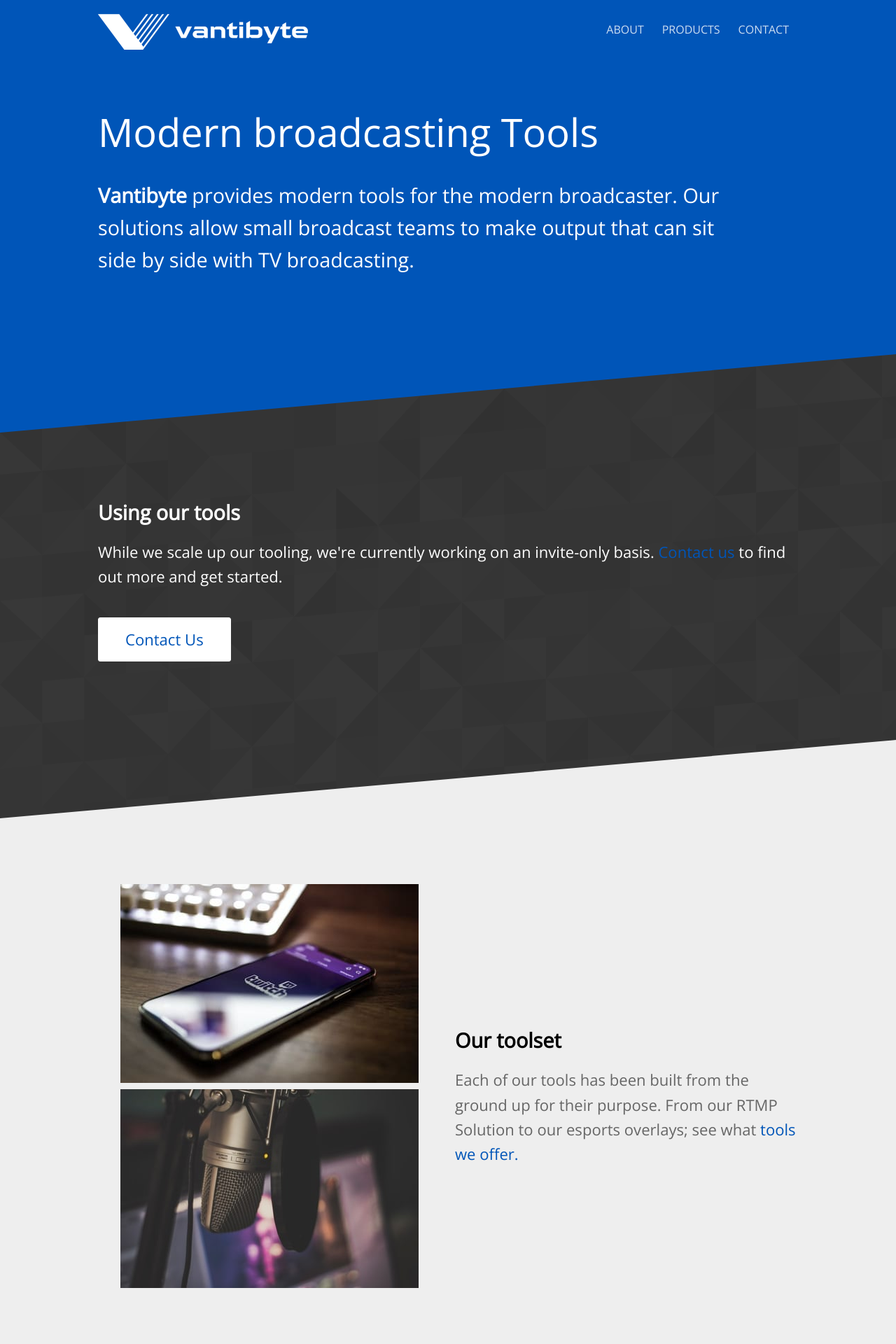
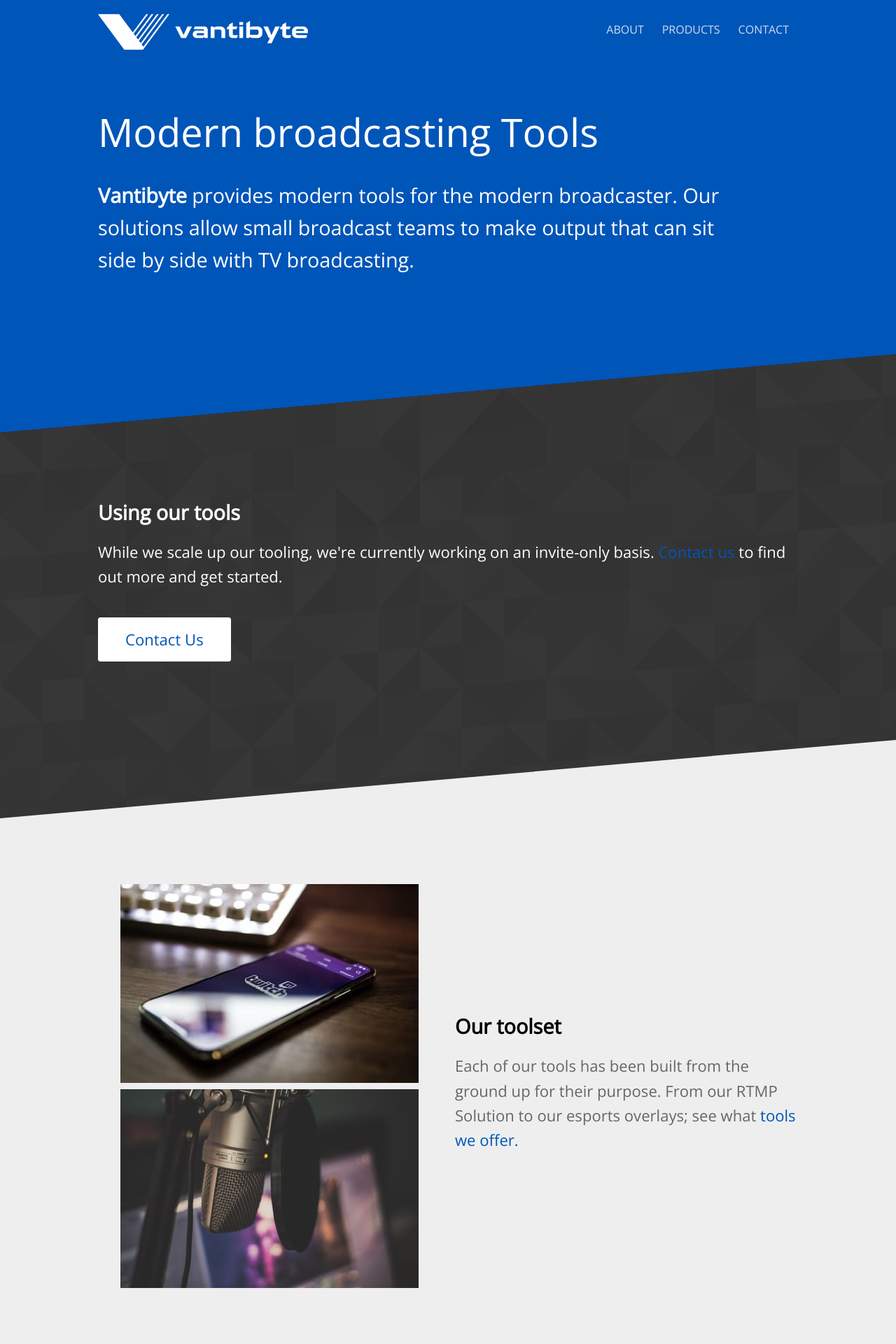
Before and after one commit to vantibyte/vantibyte.github.io, a Jekyll site: the page built from index.html, in a window 1280 px wide. Shown: the top 1920 px of the page at 70% size. Built offline with Jekyll 4.4.1, drawn with Linux system fonts in a browser that asks for light colours.

Commit message:
Remove some redundant code

```diff
--- a/index.html
+++ b/index.html
@@ -14,8 +14,8 @@
 	<div class="container">
 		<div>
 			<h3>Using our tools</h3>
-			<p>While we scale up our tooling, we're currently working on an invite-only basis. <a href="{{ site.baseurl }}/contact/">Contact us</a> to find out more and get started.</p>
-			<p><a class="button alt" href="{{ site.baseurl }}/contact/">Contact Us</a></p>
+			<p>While we scale up our tooling, we're currently working on an invite-only basis. <a href="/contact/">Contact us</a> to find out more and get started.</p>
+			<p><a class="button alt" href="/contact/">Contact Us</a></p>
 		</div>
 	</div>
 </section>
@@ -24,13 +24,13 @@
 	<div class="container halves">
 		<div>
 			<ul class="image-list">
-				<li><img src="{{ site.baseurl }}/images/twitch-phone.jpg" width="426"></li>
-				<li><img src="{{ site.baseurl }}/images/studio-mic.jpg" width="426" style="margin-bottom: 40px;"></li>
+				<li><img src="/images/twitch-phone.jpg" width="426"></li>
+				<li><img src="/images/studio-mic.jpg" width="426"></li>
 			</ul>
 		</div>
 		<div>
 			<h3>Our toolset</h3>
-			<p>Each of our tools has been built from the ground up for their purpose. From our RTMP Solution to our esports overlays; see what <a href="{{ site.baseurl }}/products">tools we offer.</a></p>
+			<p>Each of our tools has been built from the ground up for their purpose. From our RTMP Solution to our esports overlays; see what <a href="/products">tools we offer.</a></p>
 		</div>
 	</div>
 </section>
```
